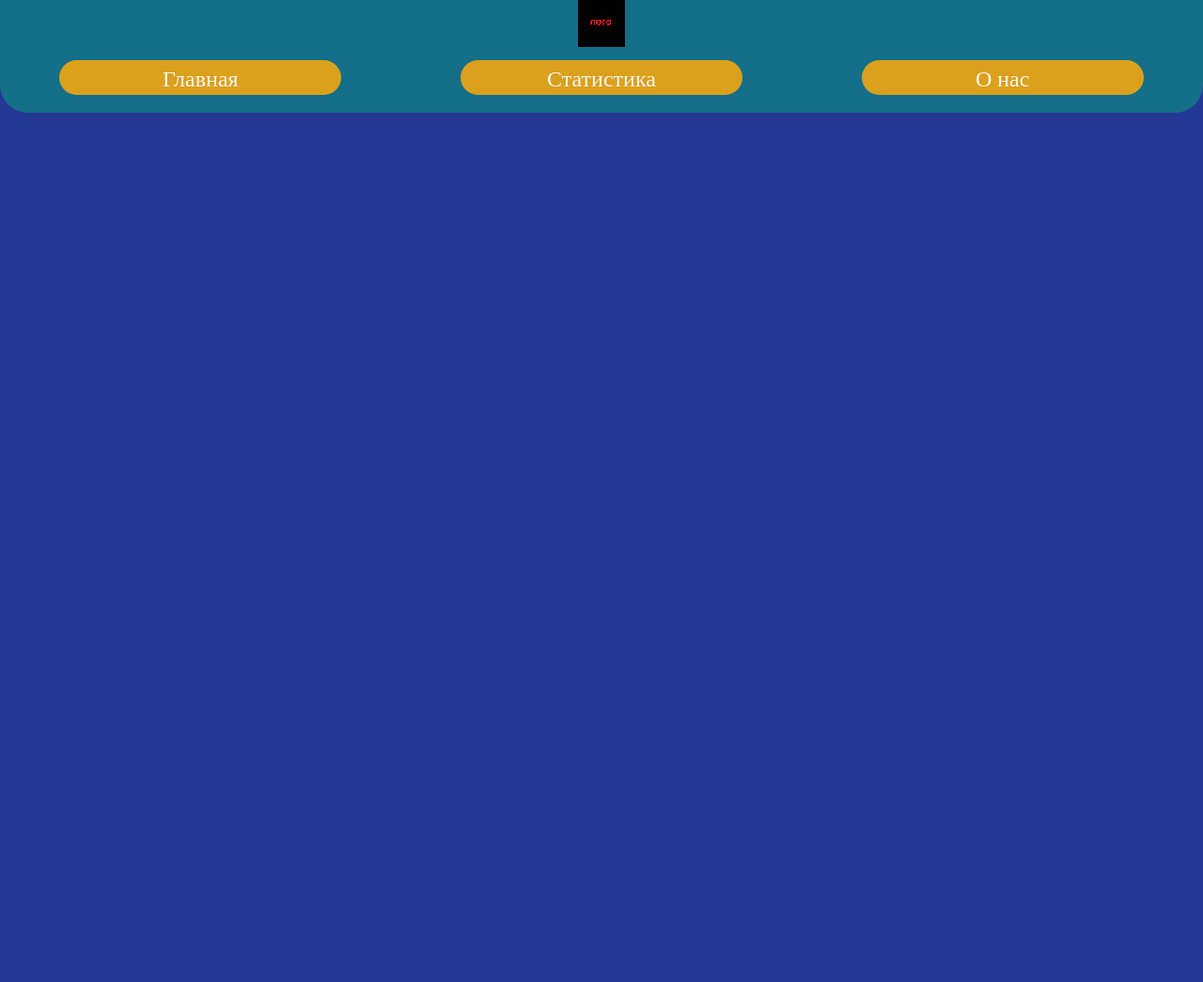
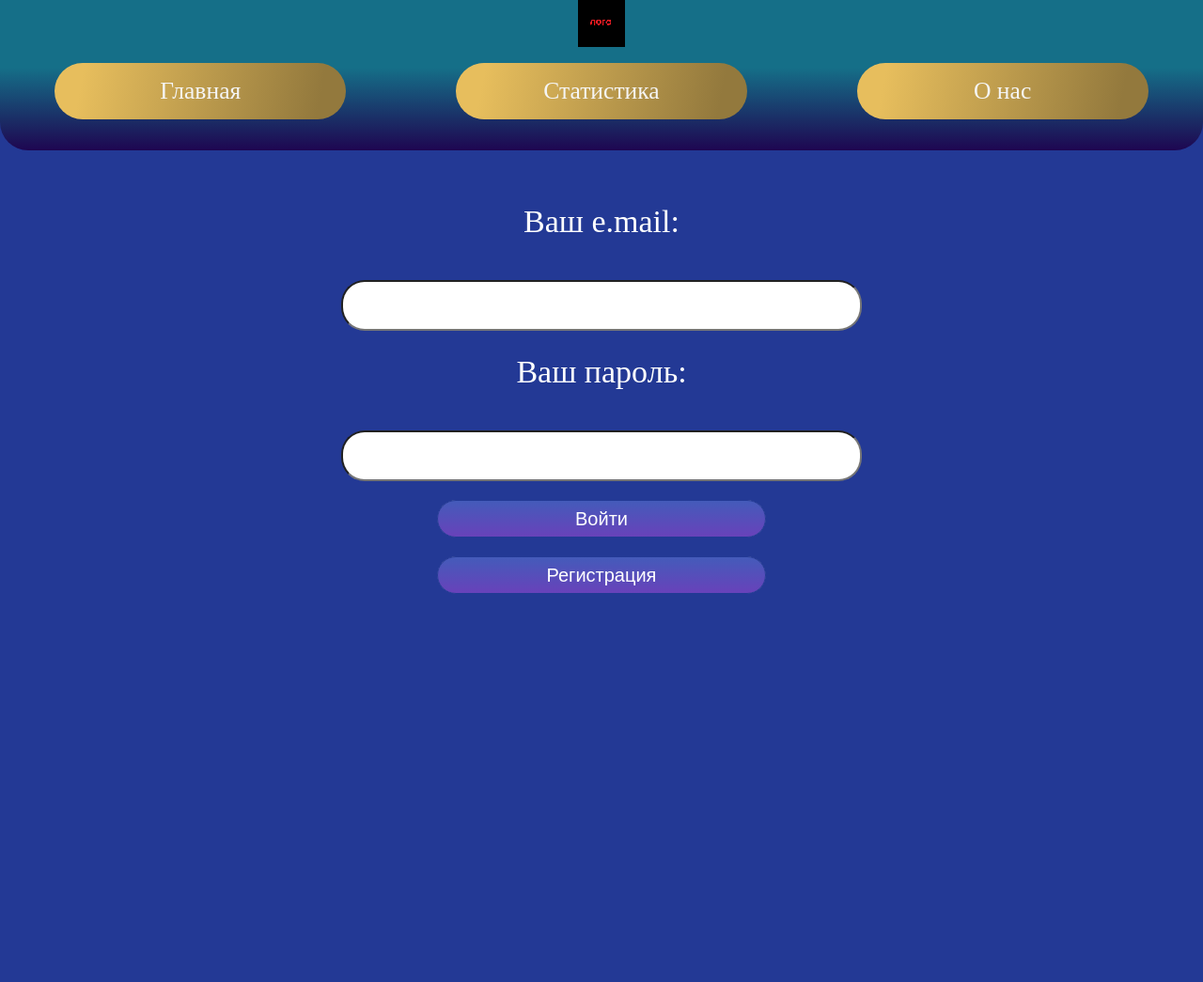
Before and after one commit to PyccKuuuBaH/MineSweeper-, a PHP site: page / in a window 1280 px wide. Shown: the whole page at 94% size. Before the commit the page ends 120 px from the top, so only its background shows below. Run offline with PHP 8.4, Linux system fonts and the light colour scheme.

Commit message:
Add files via upload

```diff
--- a/index.html
+++ b/index.html
@@ -17,6 +17,18 @@
             <div class="class">О нас</div>
         </div>
     </header>
-    <main></main>
+    <main>
+        <div class="prelude">
+            <form class="gameEntry" action="" method="POST">
+                <p class="preface">Ваш e.mail:</p><br><input type="email" id="realm" name="gameEntryEmail">
+                <p class="preface">Ваш пароль:</p><br><input type="password" id="realm" name="gameEntryPassword">
+                <div class="fix">
+                    <input type="submit" value="Войти" id="button"><br>
+                    <a href=""><input type="button" value="Регистрация" id="button">
+                    </a>
+                </div>
+            </form>
+        </div>
+    </main>
 </body>
 </html>
--- a/style.css
+++ b/style.css
@@ -5,51 +5,21 @@
 html, body{
     width: 100%;
     height: 100%;
-    background-color: #233995;
 }
 header{
     width: 100%;
     height: 80px;
-    background-color: #156F88;
     color: whitesmoke;
     border-radius: 0px 0px 30px 30px;
+    position: absolute;
     display: flex;
     flex-direction: row;
     flex-wrap: wrap;
     justify-content: space-around;
+    background-image: -webkit-linear-gradient(left, #156F88 18%, #1E0651 100%)
 }
-@media(max-width: 1549px){
-    header{
-        height: 120px;
-    }
-}
-@media(max-width: 959px){
-    header{
-        height: 200px;
-    }
-    #logo{
-        position: absolute;
-        margin-top: 20px;
-    }
-    #menu{
-        margin-top: 80px;
-    }
-}
-@media(max-width: 639px){
-    header{
-        height: 310px;
-    }
-    #logo{
-        position: absolute;
-        margin-top: 40px;
-    }
-    #menu{
-        margin-top: 130px;
-    }
-}
-
 #menu{
-    height: 80px;
+    height: 100px;
     width: 1500px;
     display: flex;
     flex-direction: row;
@@ -58,11 +28,81 @@ header{
 }
 .class{
     text-align: center;
-    padding-top: 7px;
-    font-size: 1.5em;
-    background-color: #DBA11C;
+    padding-top: 15px;
+    font-size: 1.6em;
+    background-image: -webkit-linear-gradient(top left, #E7BE5D 10%, #93793D 90%);
     margin: 10px;
-    width: 300px;
-    height: 30px;
+    width: 310px;
+    height: 45px;
     border-radius: 1.5em;
 }
+
+.prelude{
+    position:  absolute;
+    margin: 15% 0% 0% 24.999%;
+    width: 50%;
+    text-align: center;
+}
+.preface{
+    text-align: center;
+    margin: 25px;
+    font-size: 34px;
+    color: white;
+}
+#realm{
+    width: 550px;
+    height: 50px;
+    border-radius: 25px;
+    text-align: center;
+    font-size: 30px;
+}
+#button{
+    width: 350px;
+    height: 40px;
+    border-radius: 20px;
+    margin-top: 20px;
+    font-size: 20px;
+    text-align: center;
+    color: white;
+    background-image: -webkit-linear-gradient(top, #445BBA 0%, #6842BA 100%);
+    border: 1px solid #233995;
+}
+main{
+    background-image: url();
+    background-blend-mode: multiply;
+    background-color: #233995;
+    width: 100%;
+    height: 1045px;
+}
+@media(max-width: 1799px){
+    header{
+        height: 160px;
+        background-image: -webkit-linear-gradient(top, #156F88 45%, #1E0651 100%)
+    }
+}
+@media(max-width: 989px){
+    header{
+        height: 240px;
+    }
+    #logo{
+        position: absolute;
+        margin-top: 20px;
+    }
+    #menu{
+        height: 80px;
+        margin-top: 80px;
+    }
+}
+@media(max-width: 659px){
+    header{
+        height: 370px;
+    }
+    #logo{
+        position: absolute;
+        margin-top: 40px;
+    }
+    #menu{
+        height: 80px;
+        margin-top: 130px;
+    }
+}
```
